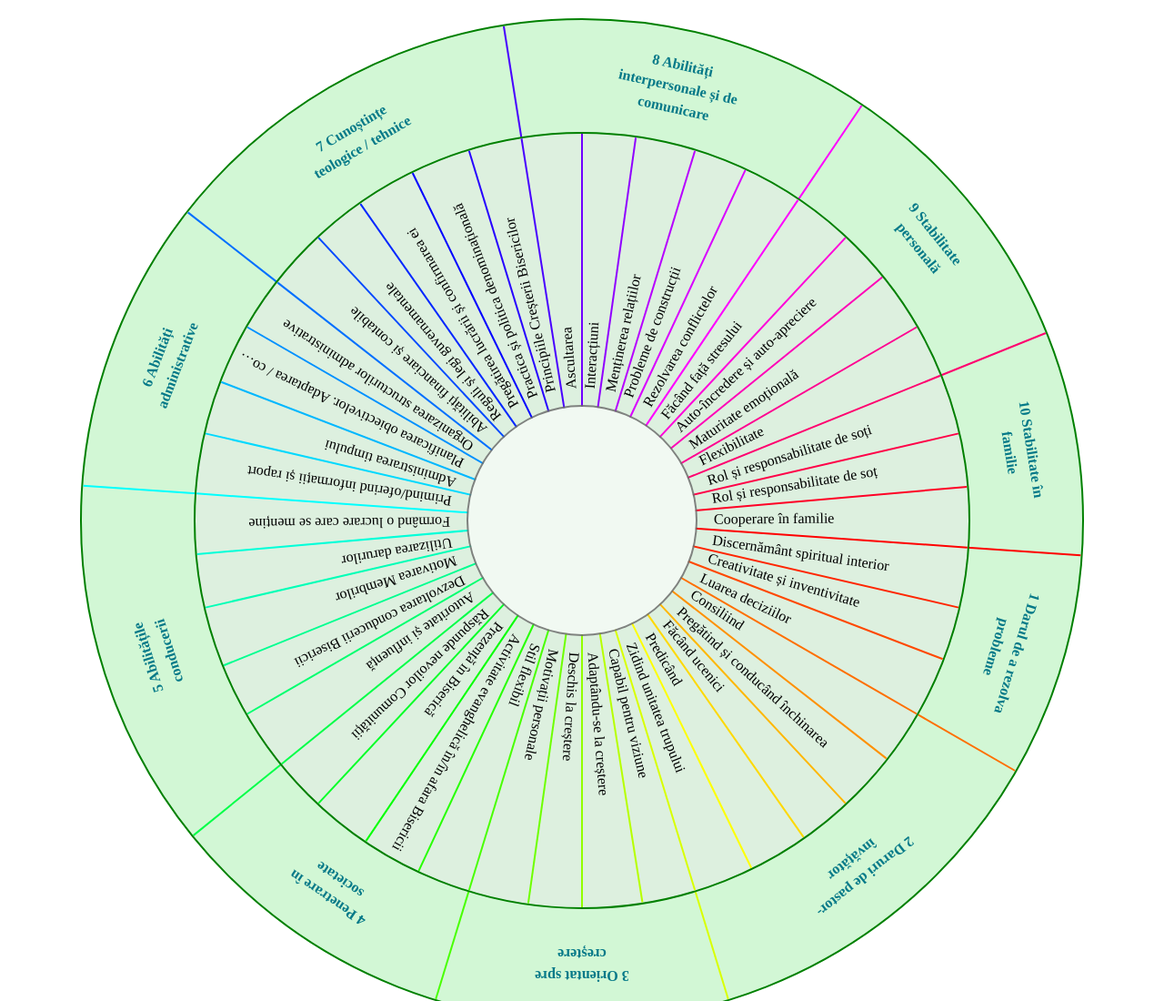
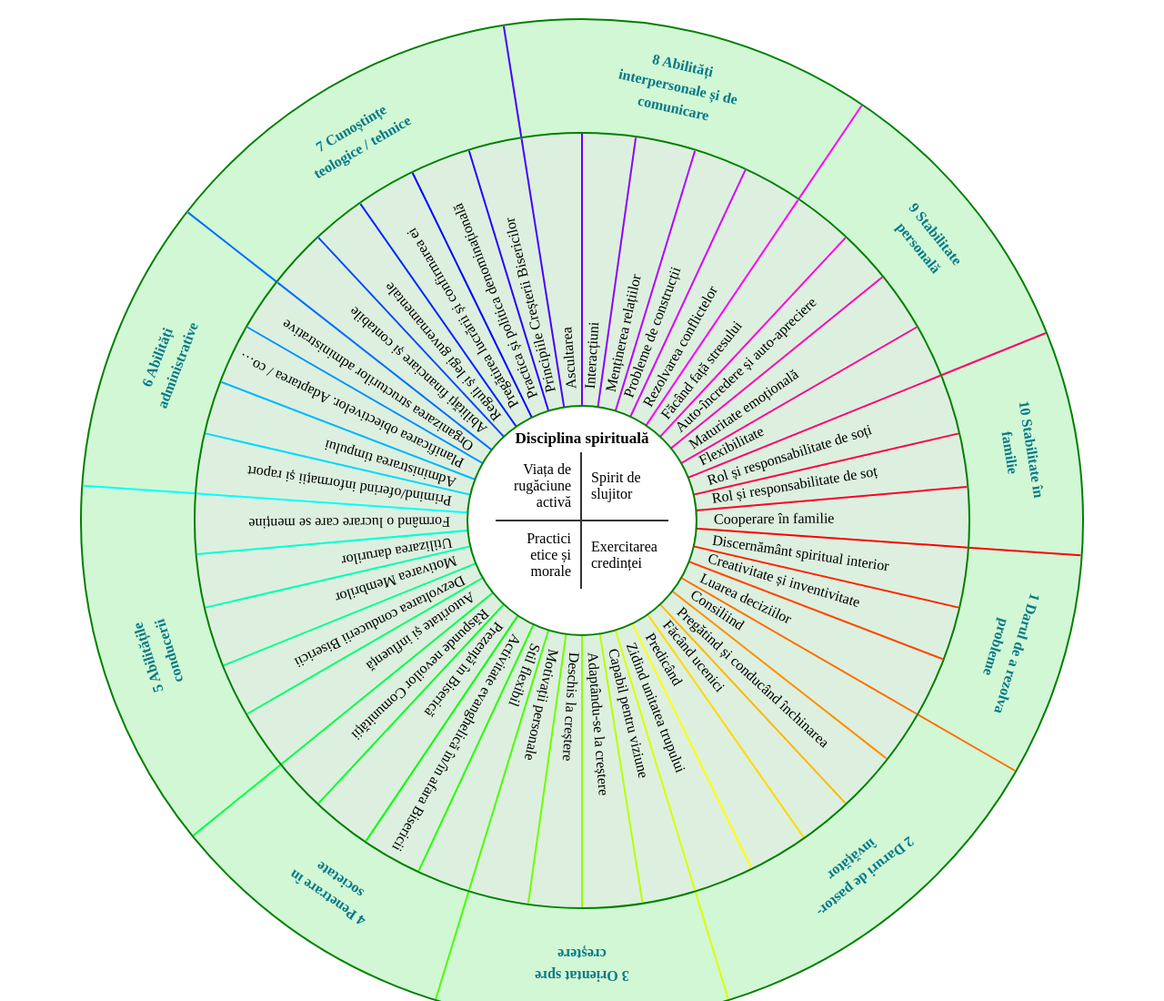
Before and after one commit to nmatei/generators, a website: page circle-slices.html in a window 1280 px wide. Shown: the top 1100 px of the page at 91% size. Drawn offline with Linux system fonts and the light colour scheme.

Commit message:
add center element

```diff
--- a/css/circle-slices.css
+++ b/css/circle-slices.css
@@ -82,17 +82,6 @@ body {
 .phrase-inner:hover {
   color: #0096d6;
 }
-.inner-circle {
-  position: absolute;
-  width: var(--inner-width);
-  height: var(--inner-width);
-  border-radius: 50%;
-  background-color: #ffffff99;
-  top: 50%;
-  left: 50%;
-  transform: translate(-50%, -50%);
-  border: 2px solid #33333399;
-}
 
 #groups {
   background: #d2f7d5;
@@ -130,6 +119,42 @@ body {
   font-weight: bold;
 }
 
+#center {
+  width: 250px;
+  height: 250px;
+  display: flex;
+  flex-direction: column;
+  align-items: center;
+  justify-content: center;
+  align-content: center;
+}
+#center h2 {
+  margin: 0 0 5px 0;
+  font-size: 17px;
+}
+#center > .grid {
+  margin: 0 30px;
+}
+.grid {
+  display: grid;
+  grid-template-columns: 1fr 1fr;
+}
+.grid > div {
+  padding: 10px;
+  display: flex;
+  align-items: center;
+}
+
+.grid div:nth-child(1),
+.grid div:nth-child(3) {
+  border-right: 2px solid #333333;
+  text-align: right;
+}
+.grid div:nth-child(1),
+.grid div:nth-child(2) {
+  border-bottom: 2px solid #333333;
+}
+
 @media print {
   #settings {
     display: none;
--- a/js/circle-slices.js
+++ b/js/circle-slices.js
@@ -90,6 +90,10 @@ phrases = phrases
     text: line
   }));
 
+function $(selector, parent) {
+  return (parent || document).querySelector(selector);
+}
+
 function createObjects(phrases) {
   const length = phrases.reduce((acc, item) => acc + (item.children || [1]).length, 0);
   const radius = 360 / length;
@@ -117,39 +121,62 @@ function createSlices(circle, phrases, width = 800, innerWidth = 250) {
   circle.style.width = `${width}px`;
   circle.style.height = `${width}px`;
   circle.style.setProperty("--line-width", `${(width - innerWidth) / 2}px`);
-  // circle.style.setProperty("--padding-start", `${innerWidth + 10}px`);
   circle.style.setProperty("--padding-start", `${innerWidth}px`);
-  circle.style.setProperty("--inner-width", `${innerWidth}px`);
 
   const objects = createObjects(phrases);
   circle.innerHTML = objects.map(({ line }) => line).join("");
   circle.innerHTML += objects.map(({ text }) => text).join("");
 }
 
+function rotateMainCircle(degrees) {
+  $("#groups").style.transform = `rotate(${degrees}deg)`;
+  $("#center").style.transform = `rotate(-${degrees}deg)`;
+}
+
 function initEvents() {
-  document.querySelector("#rotate").addEventListener("input", event => {
+  $("#rotate").addEventListener("input", event => {
     const value = event.target.value;
-    document.querySelector("#groups").style.transform = `rotate(${value}deg)`;
-    document.querySelector("#rotateDegrees").value = value;
+    rotateMainCircle(value);
+    $("#rotateDegrees").value = value;
   });
 
-  document.querySelector("#rotateDegrees").addEventListener("input", event => {
+  $("#rotateDegrees").addEventListener("input", event => {
     const value = event.target.value;
-    document.querySelector("#groups").style.transform = `rotate(${value}deg)`;
-    document.querySelector("#rotate").value = value;
+    rotateMainCircle(value);
+    $("#rotate").value = value;
   });
 }
 
-const groups = document.querySelector("#groups");
+const groups = $("#groups");
 createSlices(groups, titles, 1100, 850);
 groups.innerHTML += `<div id="slices" class="circle"></div>`;
 
-const slices = document.querySelector("#slices");
+const slices = $("#slices");
 createSlices(slices, phrases, 850, 250);
-slices.innerHTML += `<div class="inner-circle"></div>`;
+slices.innerHTML += `<div id="center" class="circle"></div>`;
 
-// document.querySelector("#slices .inner-circle").innerHTML = `<div id="dot" class="inner-circle"></div>`;
-// const dot = document.querySelector("#dot");
+const center = $("#center");
+center.style.width = "250px";
+center.style.height = "250px";
+
+let centerText = `
+Viața de rugăciune activă
+Spirit de slujitor
+Practici etice și morale
+Exercitarea credinței
+`;
+centerText = centerText
+  .split("\n")
+  .map(line => line.trim())
+  .filter(line => line.length > 0);
+
+center.innerHTML = `<h2>Disciplina spirituală</h2><div class="grid"></div>`;
+$(".grid", center).innerHTML += centerText.map(text => `<div class="center-text">${text}</div>`).join("");
+
+center.innerHTML += `<h2>&nbsp;</h2>`;
+
+// $("#slices .circle").innerHTML = `<div id="dot" class="circle"></div>`;
+// const dot = $("#dot");
 // dot.style.width = "10px";
 // dot.style.height = "10px";
 
```
